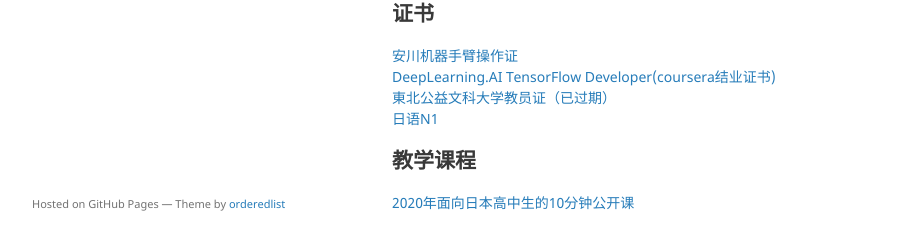
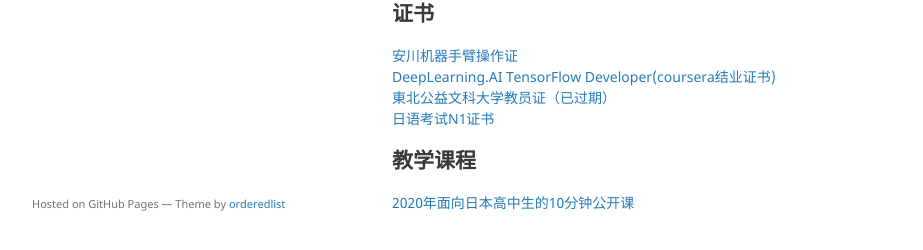
Before and after one commit to CoronovaT/CoronovaT.github.io, a Jekyll site: the page built from index.md, in a window 1280 px wide and 900 px high, scrolled down 554 px. Shown: the part 617-867 px from the top of the window, without its empty margins (178-1101 px from the left). Built offline with Jekyll 4.4.1, drawn with Linux system fonts in a browser that asks for light colours; our own code applies the rules of GitHub Pages for plain Markdown files.

```diff
--- a/index.md
+++ b/index.md
@@ -43,7 +43,7 @@
 [安川机器手臂操作证](./assets/certificate/yasukawa/yasukawa.html)\
 [DeepLearning.AI TensorFlow Developer(coursera结业证书)](./assets/certificate/coursera/coursera.html)\
 [東北公益文科大学教员证（已过期）](./assets/certificate/koeki/koeki.html)\
-[日语N1](./assets/certificate/n1/n1.html)
+[日语考试N1证书](./assets/certificate/n1/n1.html)
 
 ## 教学课程
 [2020年面向日本高中生的10分钟公开课](./assets/openCourse/openCourse.html)
```
Also changed, not shown: assets/certificate/n1/n1.md (+1 -1 lines), 2 other files.
